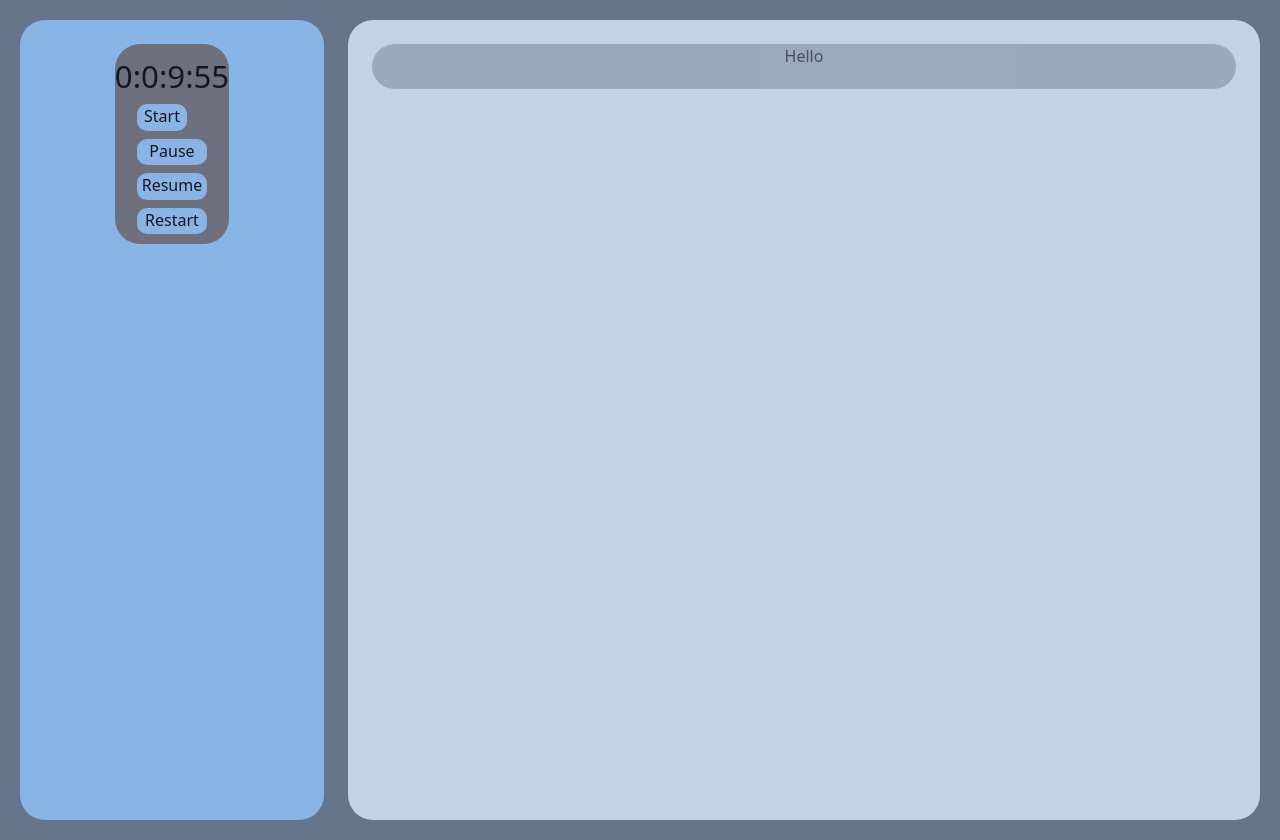
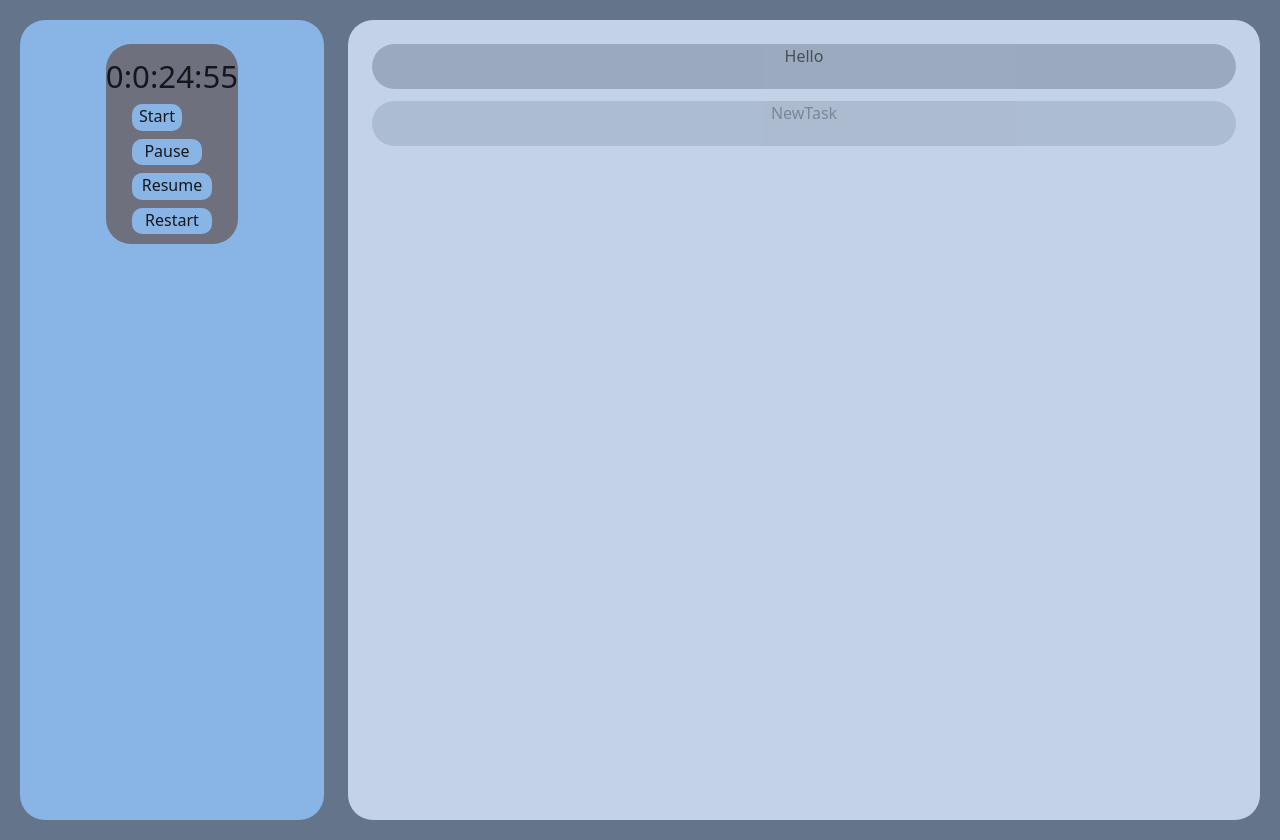
Before and after one commit to amrita-arun/assignment_tracker, a React (Vite) app: page / in a window 1280 px wide. Built offline with nearby package versions, Linux system fonts and the light colour scheme.

Commit message:
added a new component called NewTask

```diff
--- a/src/components/HomePage.jsx
+++ b/src/components/HomePage.jsx
@@ -3,6 +3,7 @@ import TaskDetail from './TaskDetail'
 import TaskComponent from './TaskComponent'
 import Timer from './Timer'
 import Datetime from 'react-datetime';
+import NewTask from './NewTask';
 
 
 const HomePage = () => {
@@ -11,9 +12,11 @@ const HomePage = () => {
     <div>
 
     </div>
-    <div className='space-y-6 p-6 justify-items-stretch h-[800px] opacity-80 bg-blue-100 rounded-[25px]'>
+    <div className='space-y-3 pt-6 pl-6 pr-6 justify-items-stretch h-[800px] opacity-80 bg-blue-100 rounded-[25px]'>
       <TaskComponent />
+      <NewTask />
     </div>
+
     {/*
     <div className= 'space-x-6 p-5 flex bg-slate-500'>
         <div className='w-1/4'>
--- /dev/null
+++ b/src/components/NewTask.jsx
@@ -0,0 +1,20 @@
+import React, { useState } from 'react'
+
+const NewTask = () => {
+    const [task, setTask] = useState("");
+
+    function handleNewTask(event) {
+        <h1>HEY GUYS!</h1>
+    }
+    return (
+    <div>
+        <div className="h-[45px] opacity-40 bg-slate-400 rounded-[25px]">
+            <div>
+                <button>NewTask</button>
+            </div>
+        </div>
+    </div>
+    )
+}
+
+export default NewTask
--- a/src/components/Timer.jsx
+++ b/src/components/Timer.jsx
@@ -29,7 +29,7 @@ function MyTimer({ expiryTimestamp }) {
         <div className='w-[70px] rounded-[10px] bg-blue-300'>
           <button onClick={pause}>Pause</button>
         </div>
-        <div className='w-[] rounded-[10px] bg-blue-300'>
+        <div className='w-[80px] rounded-[10px] bg-blue-300'>
           <button onClick={resume}>Resume</button>
         </div>
         <div className='rounded-[10px] bg-blue-300'>
@@ -49,7 +49,7 @@ function MyTimer({ expiryTimestamp }) {
 
 export default function App() {
   const time = new Date();
-  time.setSeconds(time.getSeconds() + 600); // 10 minutes timer
+  time.setSeconds(time.getSeconds() + 1500); // 10 minutes timer
   return (
     <div>
       <MyTimer expiryTimestamp={time} />
```
